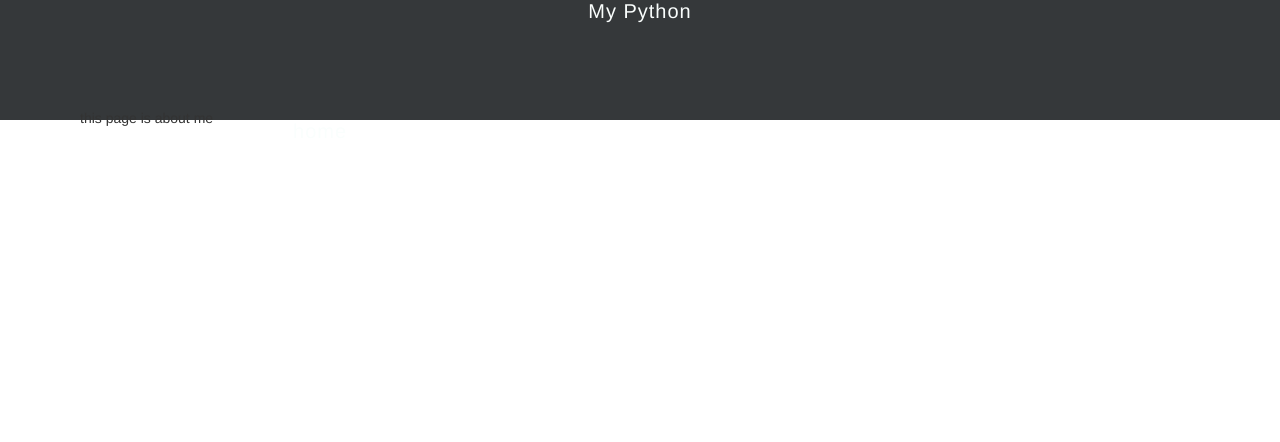
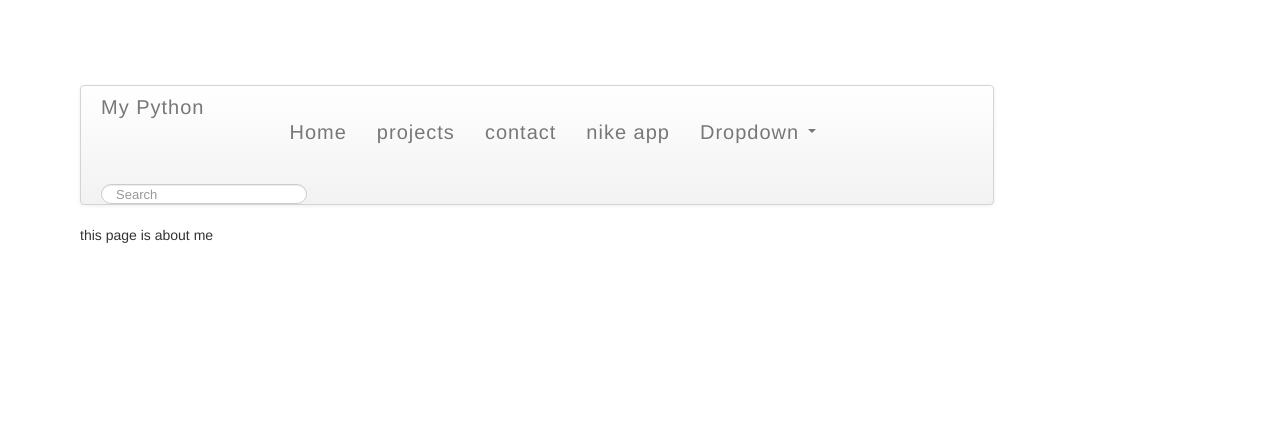
Before and after one commit to pranithmacha/hellodjango, a Django app: page /about in a window 1280 px wide. Shown: the top 442 px of the page. Run offline with Django 3.2, Linux system fonts and the light colour scheme; some libraries are stand-ins or nearby versions.

Commit message:
changes to form css

```diff
--- a/hellodjango/templates/base.html
+++ b/hellodjango/templates/base.html
@@ -12,14 +12,39 @@
 <!-- <body background="site_media/images/mac.jpg"> -->
 <body>
 
-	<div id="container">
-		<div id="header">
-			<h1> <a href='home'>My Python </a> </h1>
-			<div id="menu">
+	<div id="menu">
+		<div class="navbar">
+		    <div class="navbar-inner">
+		        <div class="container">
+		            <!-- brand class is from boostrap.css  -->
+		            <a class="brand" href="home">My Python</a>
+		            <div class="nav-collapse">
+		                <ul class="nav">
+		                    <li class="home"><a href="#">Home</a></li>
+		                    <li><a href="projects">projects</a></li>
+							<li><a href='contact'>contact </a></li>
+							<li><a href='nike' >nike app </a></li>
+		                    <li class="dropdown">
+		                        <a href="#" class="dropdown-toggle" data-toggle="dropdown">Dropdown <b class="caret"></b></a>
+		                        <ul class="dropdown-menu">
+		                            <li><a href="#">Action 1</a></li>
+		                            <li><a href="#">Action 2</a></li>
+		                            <li class="divider"></li>
+		                            <li class="nav-header">Header</li>
+		                            <li><a href="#">Separated action</a></li>
+		                        </ul>
+		                    </li>
+		                </ul>
+		                <form class="navbar-search pull-left">
+		                    <input type="text" class="search-query" placeholder="Search">
+		                </form>
+		            </div><!-- /.nav-collapse -->
+		        </div>
+		    </div><!-- /navbar-inner -->
+		</div><!-- /navbar -->
+
 	        {% block content %}{% endblock %}
-		    </div>
-		</div>
-		<a href='home'> home</a>
+
 	    <div id="footer">
 	        Copyright © django powered
 		</div>
```
Also changed, not shown: hellodjango/templates/myhomepage.html (+1 -6 lines).
